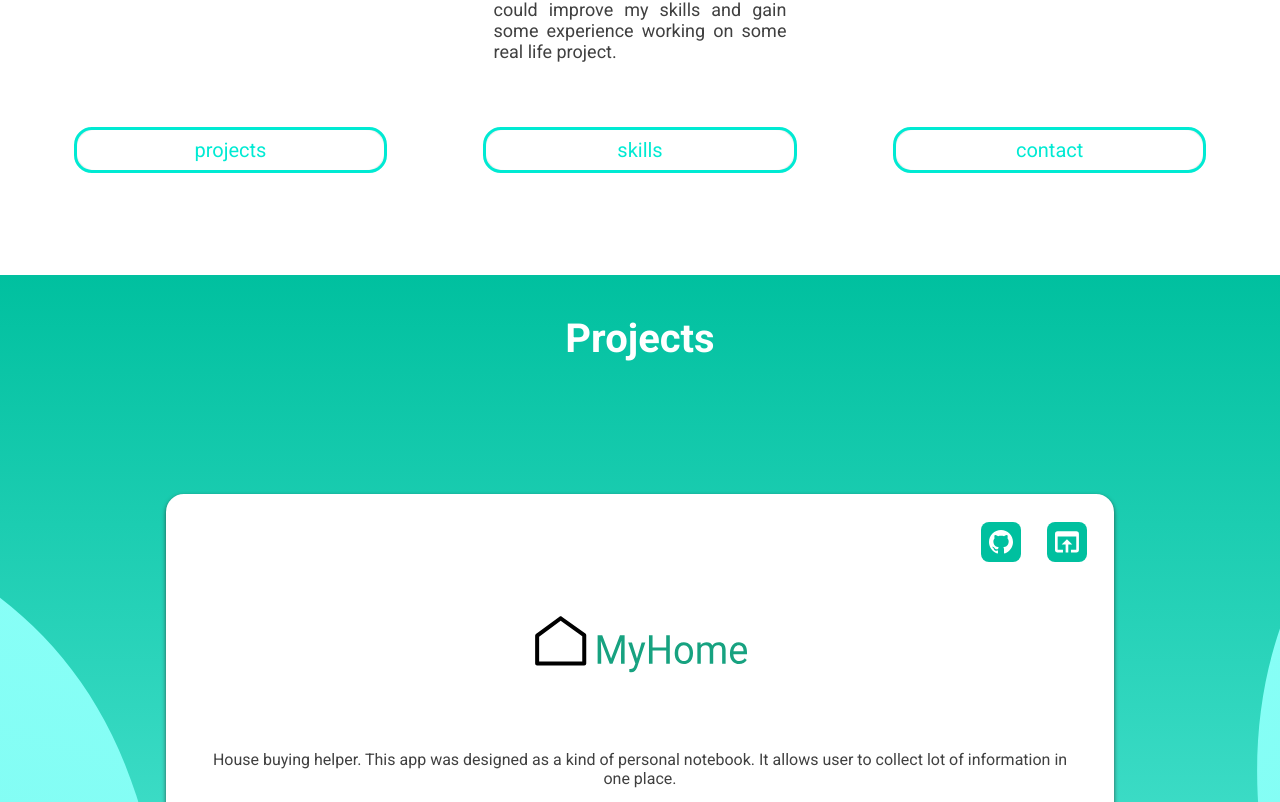
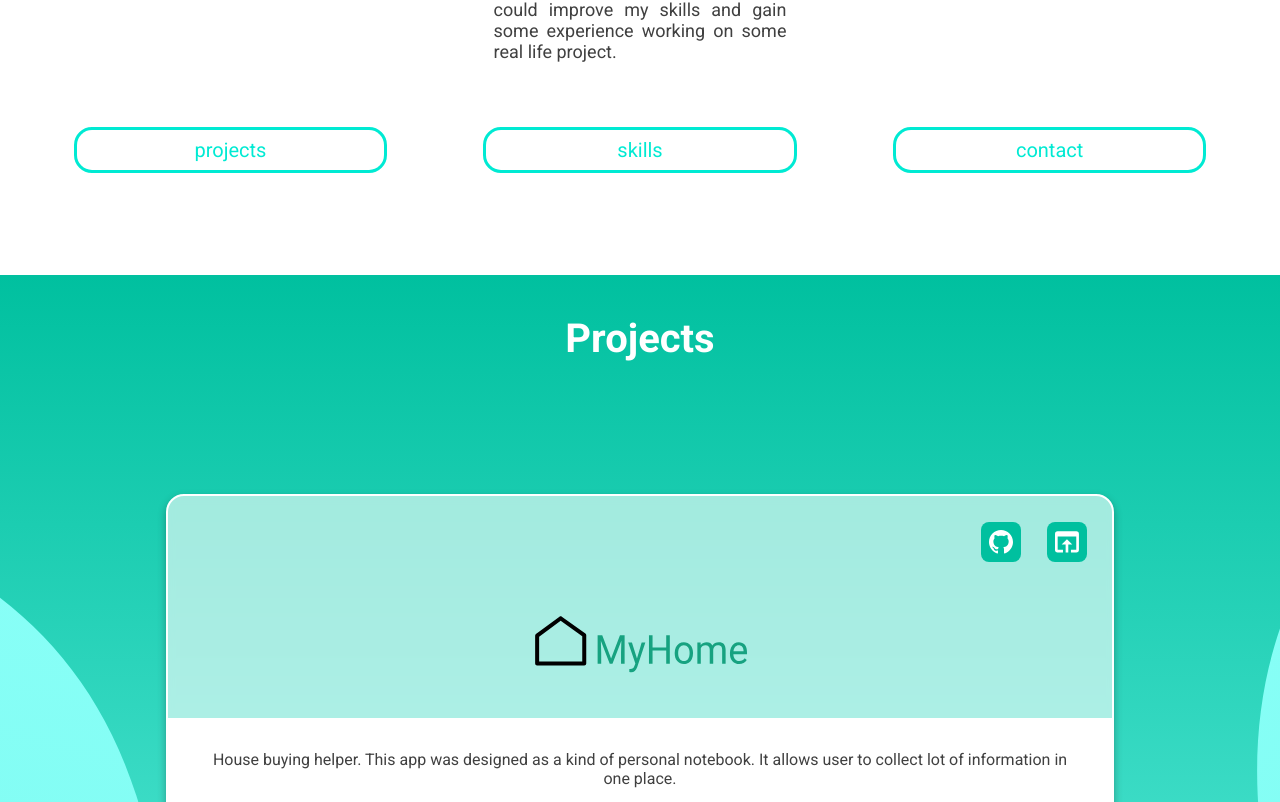
Before and after one commit to kajanna/k-s-m, a React (Create React App) app: page / in a window 1280 px wide. Shown: the part 1238-2040 px from the top of the page. Built offline with nearby package versions, Linux system fonts and the light colour scheme.

Commit message:
fix few CSS issues

```diff
--- a/src/App.css
+++ b/src/App.css
@@ -8,7 +8,7 @@
     --grey: #A0B4B4;
     --main: #00EAD3;
     --lightmain: #88FFF7;
-    --shadow: 0px 2px 4px rgb(36, 4, 4, 0.6);
+    --shadow: 0px 4px 8px rgba(0, 0, 0, 0.3);
     --error: #FF005C;
 }
 .main {
--- a/src/components/Contact.css
+++ b/src/components/Contact.css
@@ -1,6 +1,6 @@
 .contact__bg-image {
     margin-top: -0.5rem;
-    background-image: url('../assets/welcome_bg.jpg');
+    background-image: url('../assets/projectsBG.svg');
     min-height: 44rem;
     padding: 8% 2% 12%;
     display: flex;
@@ -12,8 +12,8 @@
     display: flex;
     flex-direction: column;
     flex-wrap: wrap;
+    background-color: #fff;
     box-shadow: var(--shadow);
-    background-color: #fff;
     margin: 4%;
     padding: 4%;
     border-radius: 18px;
@@ -36,7 +36,7 @@
 }
 @media (min-width: 986px) {
     .contact__bg-image {
-        padding: 4% 36%;
+        padding: 4% 30%;
     }
     .contact__text {
         font-size: 44px;
--- a/src/components/ProjectLinks.css
+++ b/src/components/ProjectLinks.css
@@ -3,7 +3,6 @@
     flex-direction: row;
     justify-content: flex-end;
     margin: .8rem;
-
 }
 .project-links a {
     margin: .8rem;
@@ -13,11 +12,31 @@
     padding: 8px;
     border-radius: 8px;
     display: flex;
-    transition: all 0.3s ease
+    transition: all 0.3s ease;
+    animation: icons-a 6s linear infinite;
 }
-.project-links a:hover {
-    transform: scale(1.1);
-    background-color:var(--main);
-    cursor: pointer;
-    box-shadow: var(--shadow);
+
+@media (min-width: 886px) {
+    .project-links a {
+        animation: none
+    }
+    .project-links a:hover {
+        transform: scale(1.1);
+        background-color:var(--main);
+        cursor: pointer;
+        box-shadow: var(--shadow);
+    }
 }
+@keyframes icons-a {
+    from, to {
+        box-shadow: 0px 0px 4px var(--grey);
+        background-color: #00C09F;
+
+
+    }
+     50% {
+        box-shadow: 0px 0px 8px var(--grey);
+        background-color:var(--main);
+
+    }
+}
--- a/src/navigation/Footer.css
+++ b/src/navigation/Footer.css
@@ -6,28 +6,22 @@
     font-size: x-small;
 }
 .footer__nav-element {
-    margin:-3rem 0  0 80%;
+    margin:-4rem 0  0 80%;
 }
 .footer__nav-element--bg {
-    font-size:60px;
+    font-size: 60px;
     border-radius: 50%;
     width: 60px;
     height: 60px;
-    border: 3px solid var(--main);
-    color: var(--main);
-    background-color: #fff;
-    z-index: 10;
-    box-shadow: 0px 0px 4px var(--main);
-    transition: all 0.4s ease-out;
-}
-.footer__nav-element--bg:hover {
-    transform: scale(1.3);
     box-shadow: var(--shadow);
     color: #fff;
     border: 3px solid var(--lightmain);
     text-shadow: var(--shadow);
     background-image: linear-gradient( var(--lightmain), var(--main));
+    animation: nav-el-a 2s linear infinite;
+
 }
+
 @media (min-width: 750px) {
     .footer {
         padding: 2%;
@@ -40,4 +34,28 @@
     .footer__nav-element {
         margin:-4rem 0  0 80% ;
     }
+    .footer__nav-element--bg {
+        border: 3px solid var(--main);
+        color: var(--main);
+        background-color: #fff;
+        background-image: none;
+        transition: all 0.4s ease-out;
+        animation: none;
+    }
+    .footer__nav-element--bg:hover {
+        transform: scale(1.3);
+        box-shadow: var(--shadow);
+        color: #fff;
+        border: 3px solid var(--lightmain);
+        text-shadow: var(--shadow);
+        background-image: linear-gradient( var(--lightmain), var(--main));
+    }
 }
+@keyframes nav-el-a {
+    from, to {
+        transform: none;
+    }
+    50% {
+        transform: scale(1.1);
+    }
+}
--- a/src/navigation/Menu.css
+++ b/src/navigation/Menu.css
@@ -16,7 +16,7 @@
     height: 2px;
     background-color: var(--lightmain);
     position: absolute;
-    top: 2rem;
+    top: 34px;
     left: 0;
     animation: line-a 0.5s linear forwards;
 }
--- a/src/navigation/Menu.js
+++ b/src/navigation/Menu.js
@@ -50,7 +50,7 @@ function Menu(props) {
           </HashLink>
         </li>
 
-        <li className={showLine ? "menu__line" : null}>
+        <li >
           <HashLink className="menu_link" smooth to="/#contact">
             contact
           </HashLink>
--- a/src/shered/Button.css
+++ b/src/shered/Button.css
@@ -2,12 +2,22 @@
     width: 100%;
     padding: 0.5rem 1rem;
     border-radius: 18px;
-	color: var(--main);
-	font-size: 18px;
+    background-color: var(--main);
+    color: #fff;
+    font-size: 20px;
     transition: all 0.3s ease-in;
     border: 3px solid var(--main);
+    z-index: 1;
+    box-shadow: var(--shadow);
+}
+
+@media (min-width: 986px) {
+    .button {
+    	color: var(--main);
+    	font-size: 20px;
     	position: relative;
     	overflow: hidden;
+        box-shadow: none;
     	z-index: 1;
     }
     .button:after {
@@ -18,7 +28,6 @@
     	width: 100%;
     	height: 100%;
     	background-color: #fff;
-	border-radius: 18px;
     	z-index: -2;
     }
     .button:before {
@@ -39,8 +48,4 @@
     .button:hover:before  {
         width: 100%;
     }
-@media (min-width: 986px) {
-    .button {
-       font-size: 20px;
     }
-}
--- a/src/shered/Card.css
+++ b/src/shered/Card.css
@@ -11,7 +11,7 @@
     backdrop-filter: blur(4px);
     border: 2px #fff solid;
     padding: 0;
-    transition: background-color 2s linear;
+    transition: background-color 1s linear;
 }
 .card--white {
     background-color: #fff;
@@ -28,4 +28,7 @@
     .card:hover {
         background-color: #fff;
     }
+    .card--white {
+        background-color: rgba(255, 255, 255, 0.6);
+    }
 }
```
Lines whose indentation alone changed are shown as unchanged.
